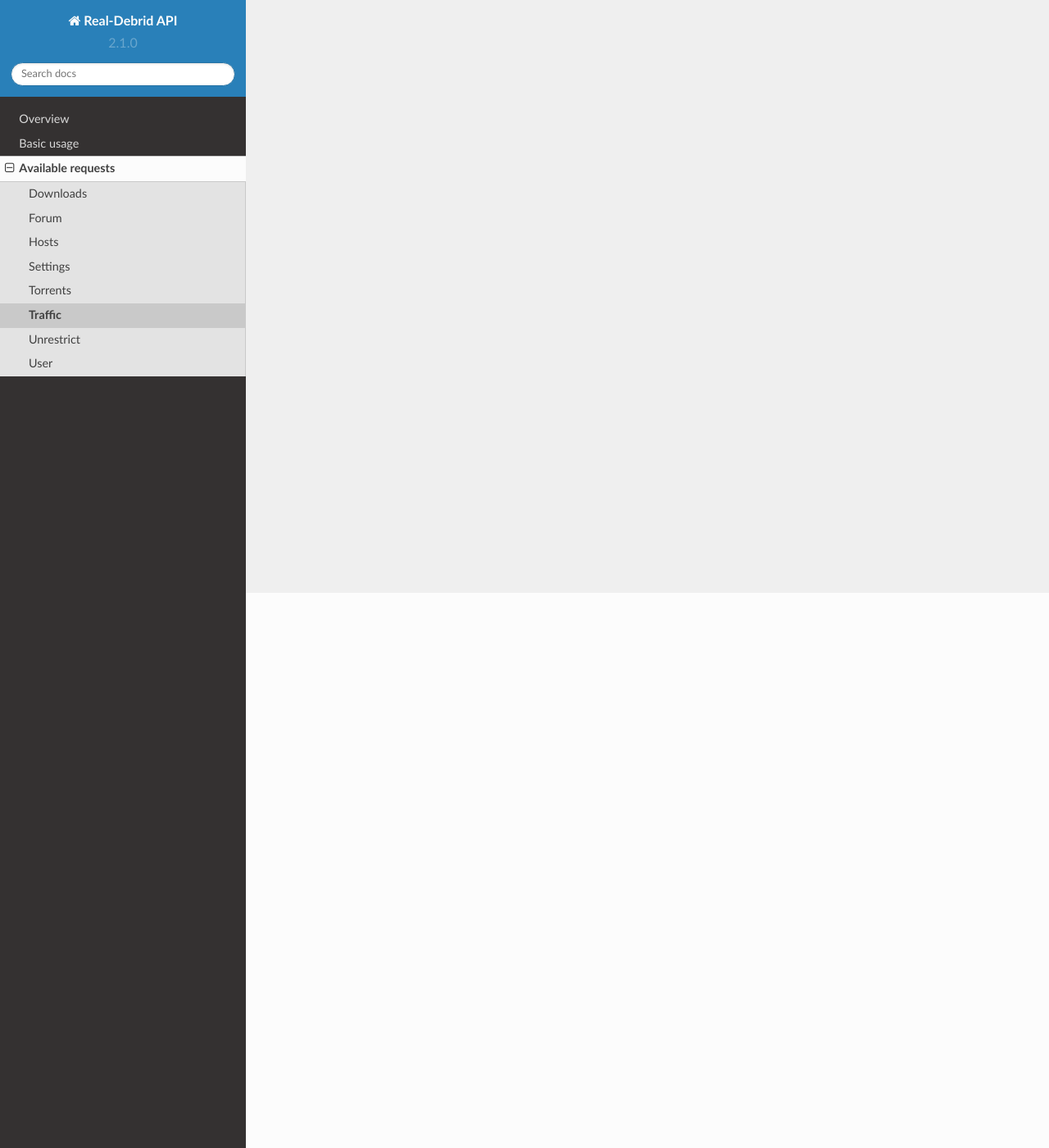
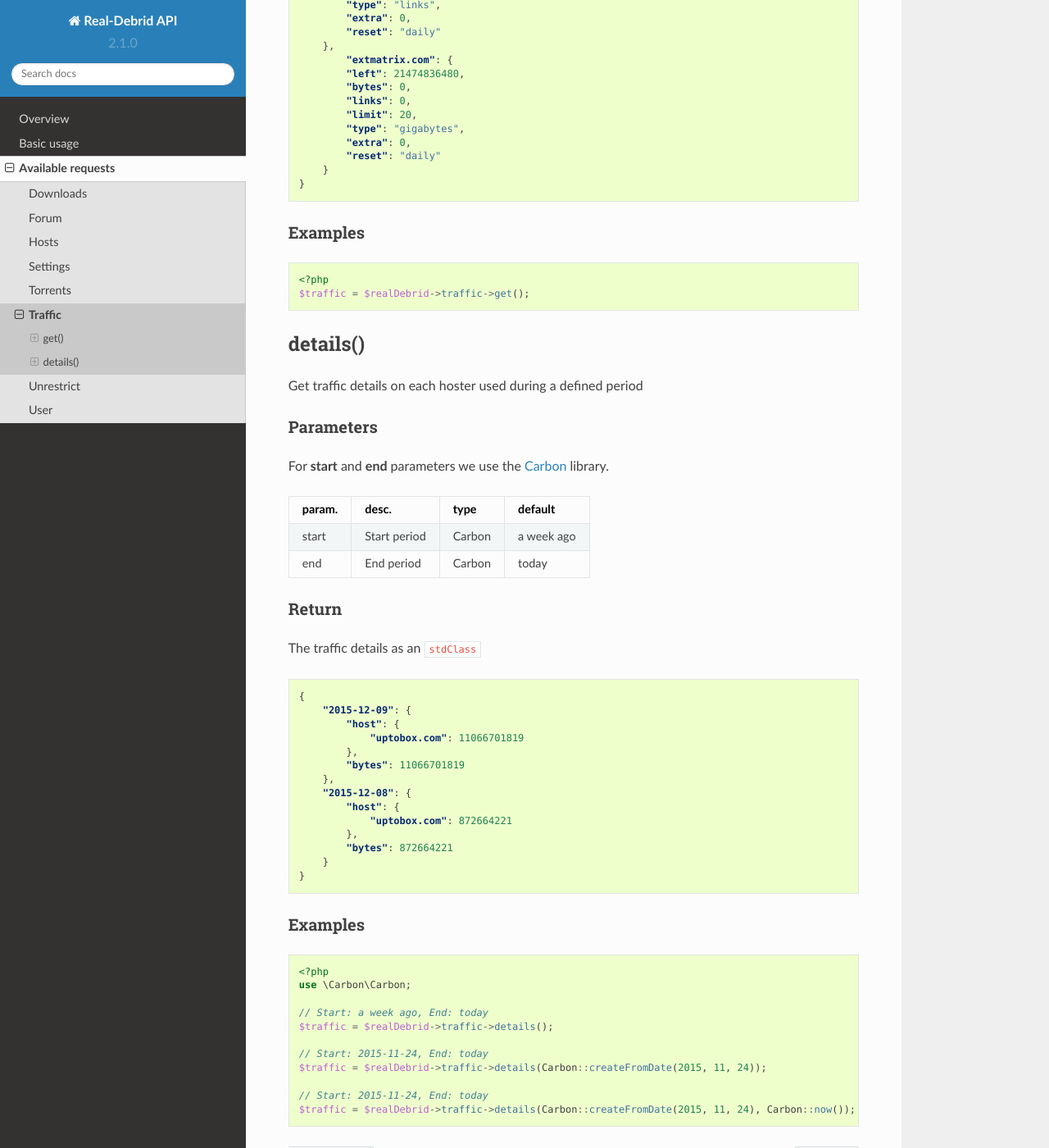
Before and after one commit to ValentinGot/real-debrid, a Sphinx documentation site: the page built from docs/available_requests/traffic.rst, in a window 1280 px wide and 1400 px high, scrolled down 677 px. Shown: the whole window at 82% size. Built offline with Sphinx 7.4.7 and the Read the Docs theme 2.0.0, drawn with Linux system fonts in a browser that asks for light colours; some of the changed text lies outside the part shown.

Commit message:
docs(Available requests): traffic

```diff
--- a/docs/available_requests/traffic.rst
+++ b/docs/available_requests/traffic.rst
@@ -3,3 +3,110 @@
 
 Traffic
 =======
+
+All **Traffic** methods are available under :literal:`\\RealDebrid\\RealDebrid()->traffic` namespace.
+
+.. note::
+
+    In order to use any of these methods, remember to create a **RealDebrid client**.
+
+    Please refer to the :ref:`Creating a client <creating-a-client>` section if you didn't do it.
+
+
+get()
+-----
+
+Get traffic information for limited hosters (limits, current usage, extra packages).
+
+Return
+^^^^^^
+
+The traffic information as an :literal:`stdClass`
+
+.. code-block:: json
+
+    {
+        "depfile.com": {
+            "left": 20,
+            "bytes": 0,
+            "links": 0,
+            "limit": 20,
+            "type": "links",
+            "extra": 0,
+            "reset": "daily"
+        },
+            "extmatrix.com": {
+            "left": 21474836480,
+            "bytes": 0,
+            "links": 0,
+            "limit": 20,
+            "type": "gigabytes",
+            "extra": 0,
+            "reset": "daily"
+        }
+    }
+
+Examples
+^^^^^^^^
+
+.. code-block:: php
+
+    <?php
+    $traffic = $realDebrid->traffic->get();
+
+details()
+---------
+
+Get traffic details on each hoster used during a defined period
+
+Parameters
+^^^^^^^^^^
+
+For **start** and **end** parameters we use the `Carbon <http://carbon.nesbot.com/>`_ library.
+
++-----------+----------------+-----------+--------------+
+| param.    | desc.          | type      | default      |
++===========+================+===========+==============+
+| start     | Start period   | Carbon    | a week ago   |
++-----------+----------------+-----------+--------------+
+| end       | End period     | Carbon    | today        |
++-----------+----------------+-----------+--------------+
+
+Return
+^^^^^^
+
+The traffic details as an :literal:`stdClass`
+
+.. code-block:: json
+
+    {
+        "2015-12-09": {
+            "host": {
+                "uptobox.com": 11066701819
+            },
+            "bytes": 11066701819
+        },
+        "2015-12-08": {
+            "host": {
+                "uptobox.com": 872664221
+            },
+            "bytes": 872664221
+        }
+    }
+
+Examples
+^^^^^^^^
+
+.. code-block:: php
+
+    <?php
+    use \Carbon\Carbon;
+
+    // Start: a week ago, End: today
+    $traffic = $realDebrid->traffic->details();
+
+    // Start: 2015-11-24, End: today
+    $traffic = $realDebrid->traffic->details(Carbon::createFromDate(2015, 11, 24));
+
+    // Start: 2015-11-24, End: today
+    $traffic = $realDebrid->traffic->details(Carbon::createFromDate(2015, 11, 24), Carbon::now());
```
